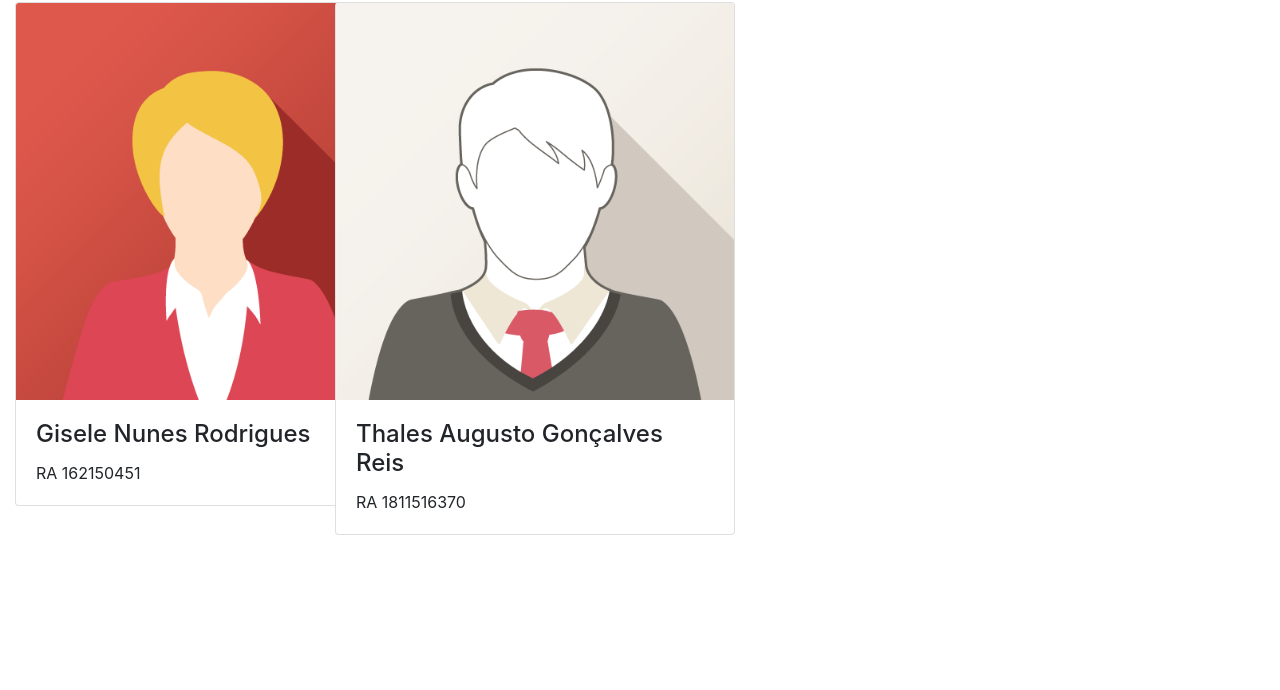
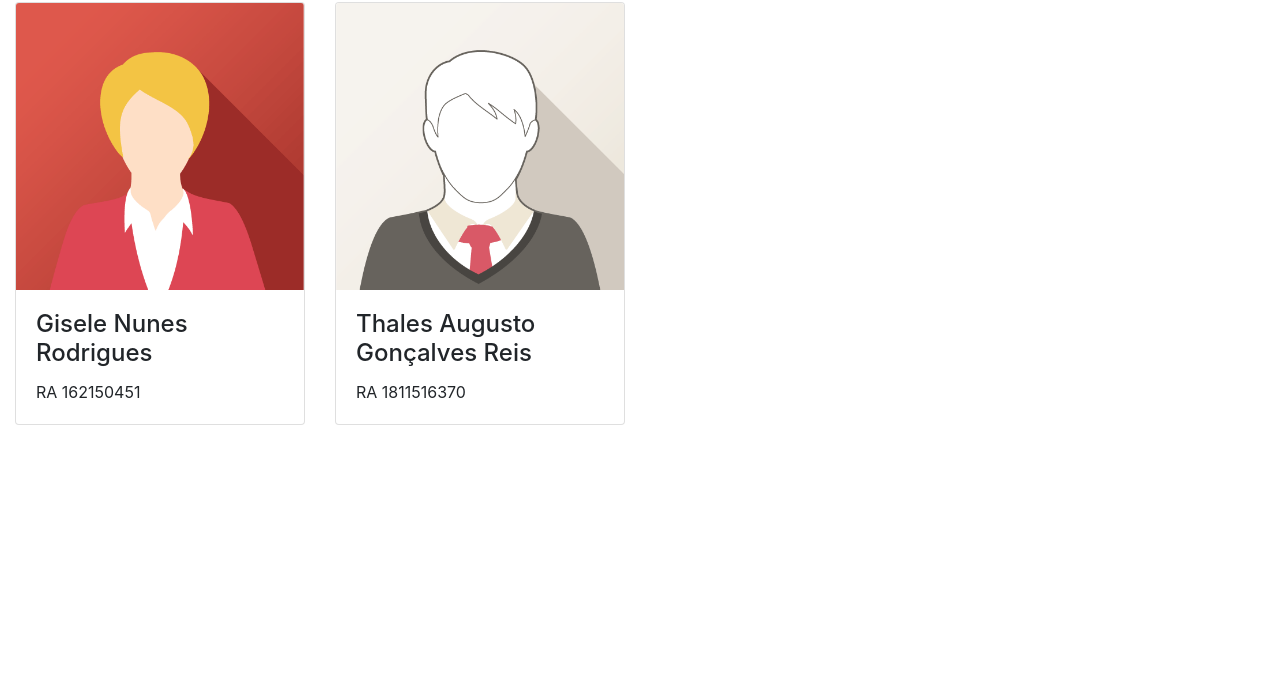
Before and after one commit to 2dolist-projweb/2dolist-projweb.github.io, a plain HTML site: page views/info/team.html in a window 1280 px wide. Shown: the part 110-800 px from the top of the page. Drawn offline with nearby package versions, Linux system fonts and the light colour scheme.

Commit message:
bug fix no layout da página do grupo

```diff
--- a/views/info/team.html
+++ b/views/info/team.html
@@ -45,7 +45,7 @@
         <h1>Grupo</h1>
         <div class="row">
             <div class="col-sm-3">
-                <div class="card" style="width:400px">
+                <div class="card">
                     <img class="card-img-top" src="img_avatar5.png" alt="Gisele Nunes Rodrigues">
                     <div class="card-body">
                         <h4 class="card-title">Gisele Nunes Rodrigues</h4>
@@ -54,7 +54,7 @@
                 </div>
             </div>
             <div class="col-sm-3">
-                <div class="card" style="width:400px">
+                <div class="card">
                     <img class="card-img-top" src="img_avatar1.png" alt="Thales Reis">
                     <div class="card-body">
                         <h4 class="card-title">Thales Augusto Gonçalves Reis</h4>
```
